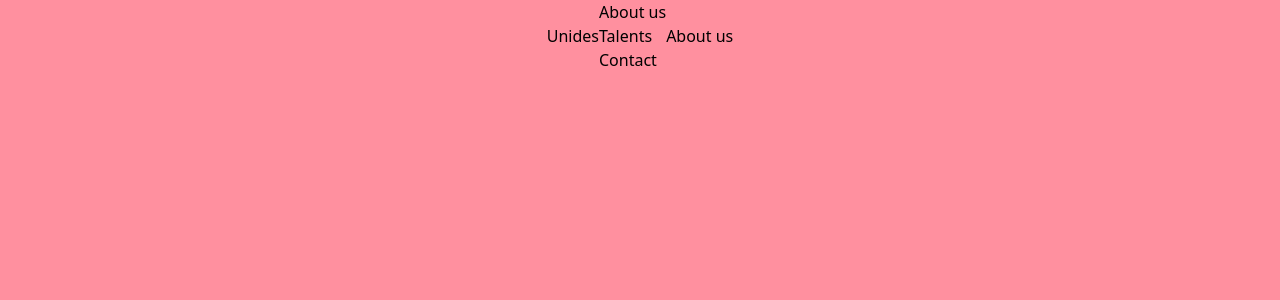
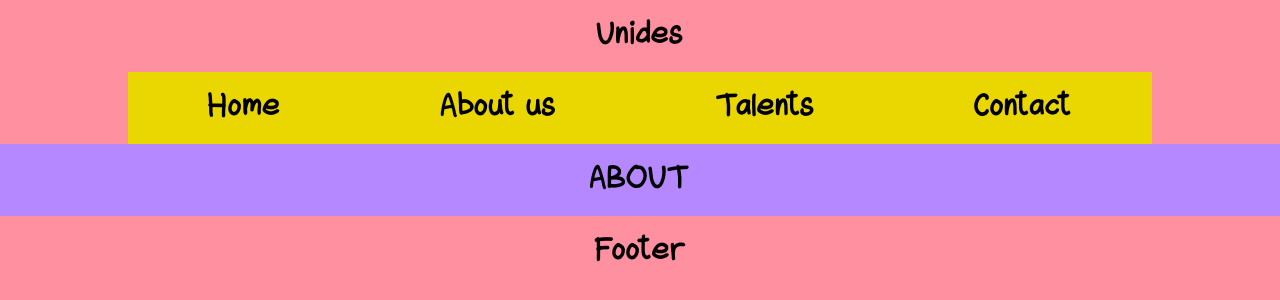
Before and after one commit to unides-agency/website, a Next.js app: page /about in a window 1280 px wide. Shown: the top 300 px of the page. Built offline with nearby package versions, Linux system fonts and the light colour scheme.

Commit message:
basic footer, basic styles and font-size increase

```diff
--- a/src/app/about/page.tsx
+++ b/src/app/about/page.tsx
@@ -1,7 +1,5 @@
 export default function About() {
   return (
-    <section>
-      <article> About us</article>
-    </section>
+    <main className="w-full flex justify-center items-center bg-secondary">ABOUT</main>
   );
 }
--- a/src/app/contact/page.tsx
+++ b/src/app/contact/page.tsx
@@ -1,7 +1,5 @@
 export default function Contact() {
   return (
-    <section>
-      <article> Contact</article>
-    </section>
+    <main className="w-full flex justify-center items-center bg-secondary">CONTACT</main>
   );
 }
--- a/src/app/globals.css
+++ b/src/app/globals.css
@@ -21,3 +21,12 @@
   font-weight: normal;
   font-style: normal;
 }
+
+@layer base {
+  html {
+    font-size: 3rem;
+  }
+  body {
+    font-family: "primary", sans-serif;
+  }
+}
--- a/src/app/layout.tsx
+++ b/src/app/layout.tsx
@@ -3,6 +3,7 @@
 import { cn } from "@/utils/cn";
 import Header from "@/components/Header";
 import Navbar from "@/components/Navbar";
+import Footer from "@/components/Footer";
 
 export const metadata: Metadata = {
   title: "Unides Website",
@@ -16,10 +17,11 @@
 }>) {
   return (
     <html lang="en">
-      <body className={cn("bg-primary flex justify-center items-center")}>
-        <Header></Header>
-        <Navbar></Navbar>
+      <body className={cn("bg-primary ")}>
+        <Header />
+        <Navbar />
         {children}
+        <Footer />
       </body>
     </html>
   );
--- a/src/app/page.tsx
+++ b/src/app/page.tsx
@@ -1,9 +1,5 @@
-import { cn } from "@/utils/cn";
-
 export default function Home() {
   return (
-    <main className="flex flex-col gap-8 row-start-2 items-center sm:items-start">
-      <h1 className={cn("font-primary text-8xl")}>UNIDES</h1>
-    </main>
+    <main className="w-full flex justify-center items-center bg-secondary ">HOME</main>
   );
 }
--- a/src/app/talents/page.tsx
+++ b/src/app/talents/page.tsx
@@ -1,7 +1,5 @@
 export default function Talents() {
   return (
-    <section>
-      <article> Talents</article>
-    </section>
+    <main className="w-full flex justify-center items-center bg-secondary">TALENTS</main>
   );
 }
--- /dev/null
+++ b/src/components/Footer.tsx
@@ -0,0 +1,3 @@
+export default function Footer() {
+  return <footer className="w- full flex justify-center items-center ">Footer</footer>;
+}
--- a/src/components/Header.tsx
+++ b/src/components/Header.tsx
@@ -1,8 +1,9 @@
+import { cn } from "@/utils/cn";
 import Link from "next/link";
 
 export default function Header() {
   return (
-    <header>
+    <header className={cn("w-full flex justify-center items-center")}>
       <Link href="/">Unides</Link>
     </header>
   );
--- a/src/components/Navbar.tsx
+++ b/src/components/Navbar.tsx
@@ -1,17 +1,21 @@
+import { cn } from "@/utils/cn";
 import Link from "next/link";
 
 export default function Navbar() {
   return (
-    <nav>
-      <ul>
+    <nav className="w-4/5 mx-auto">
+      <ul className={cn("w-full flex justify-around items-center bg-primaryAccent")}>
+        <li>
+          <Link href="/">Home</Link>
+        </li>
         <li>
           <Link href="/about">About us</Link>
         </li>
         <li>
-          <Link href="/talents"> Talents</Link>
+          <Link href="/talents">Talents</Link>
         </li>
         <li>
-          <Link href="/contact"> Contact</Link>
+          <Link href="/contact">Contact</Link>
         </li>
       </ul>
     </nav>
--- a/tailwind.config.ts
+++ b/tailwind.config.ts
@@ -12,6 +12,7 @@
         primary: ["primary", "sans-serif"],
         secondary: ["secondary", "sans-serif"],
       },
+
       colors: {
         primary: "#ff909f",
         primaryText: "#003239",
```
